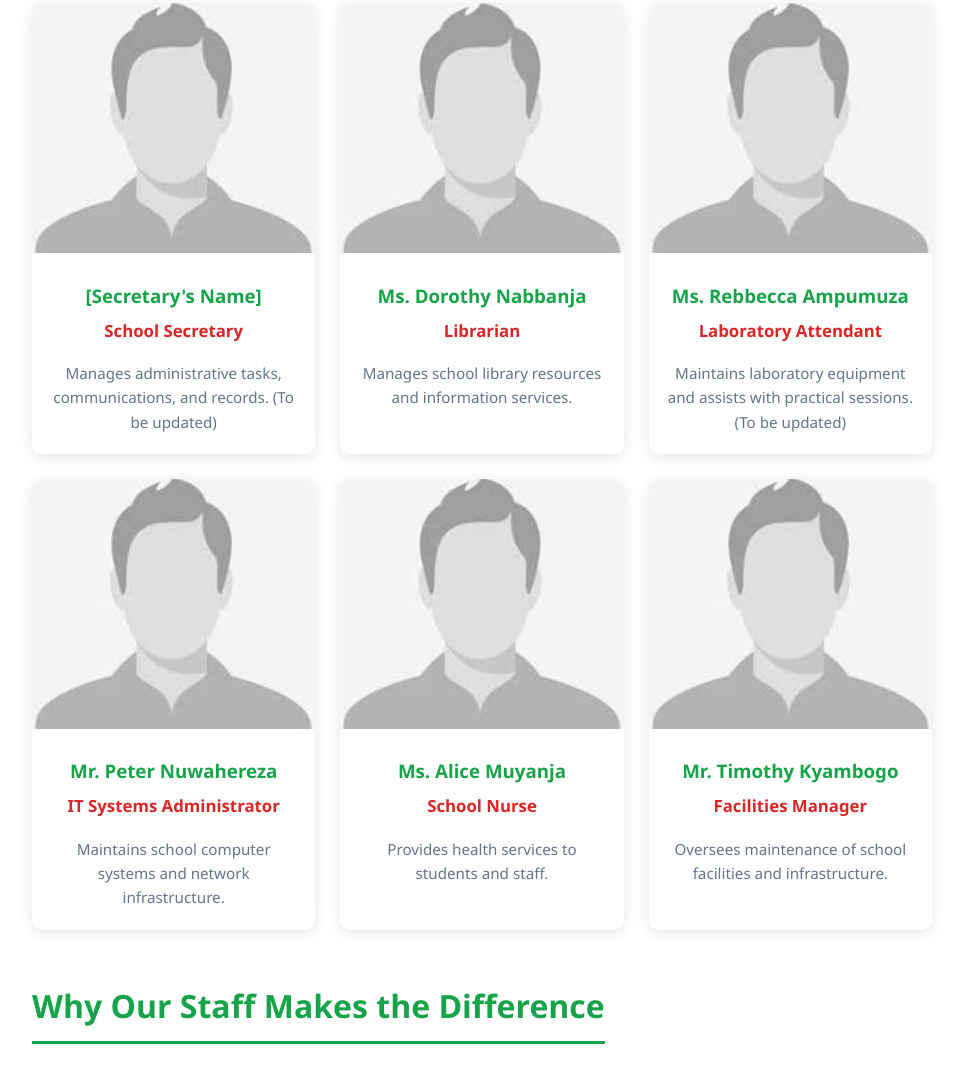
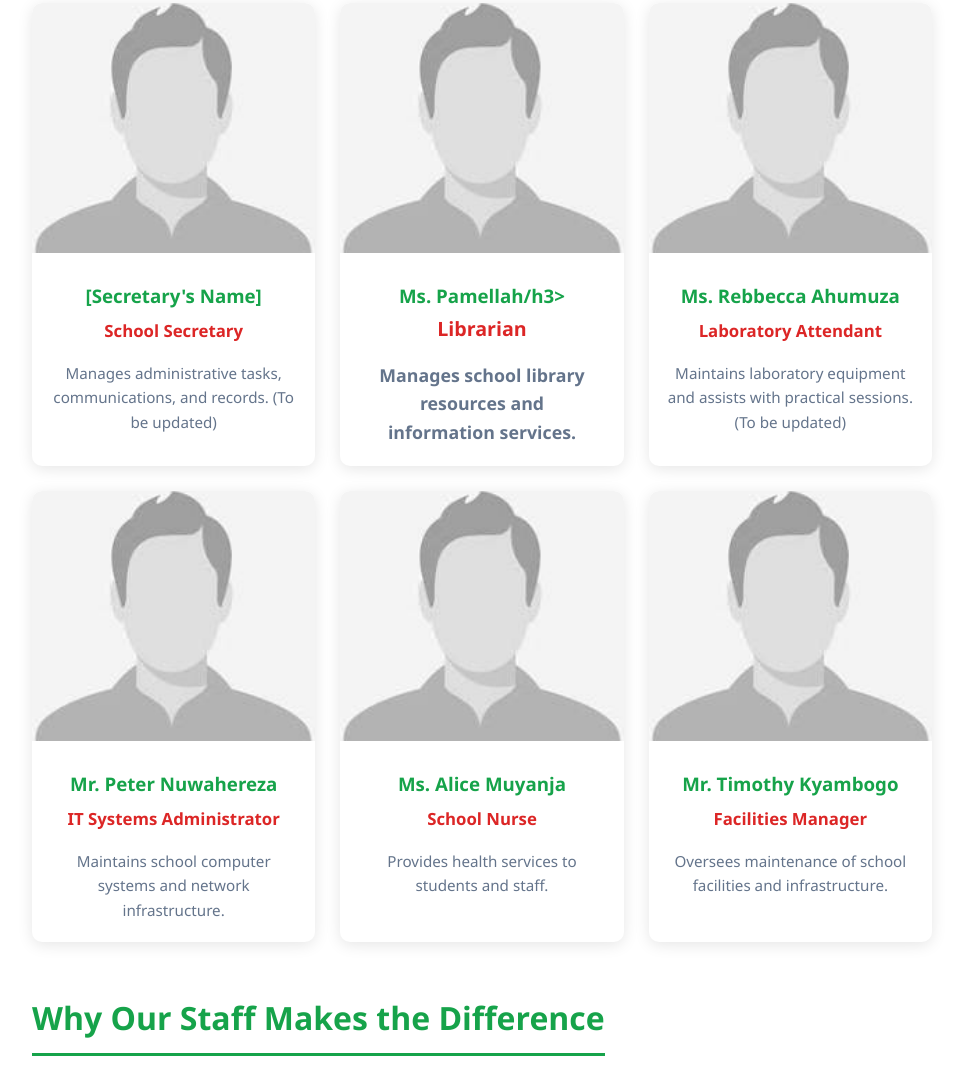
Before and after one commit to Nuwa-Peter/St.-Joseph-Website, a website: page staff.html in a window 1280 px wide. Shown: the part 7419-8500 px from the top of the page, without its empty margins (158-1121 px from the left). Drawn offline with Linux system fonts and the light colour scheme.

Commit message:
Update staff.html

```diff
--- a/staff.html
+++ b/staff.html
@@ -268,13 +268,13 @@
                     </div>
                     <div class="staff-card">
                         <img src="gallery/placeholder.jpeg" alt="Ms. Dorothy Nabbanja" class="staff-photo">
-                        <h3>Ms. Dorothy Nabbanja</h3>
+                        <h3>Ms. Pamellah/h3>
                         <p class="position">Librarian</p>
                         <p class="bio">Manages school library resources and information services.</p>
                     </div>
                     <div class="staff-card">
                         <img src="gallery/placeholder.jpeg" alt="Laboratory Attendant Photo" class="staff-photo">
-                        <h3>Ms. Rebbecca Ampumuza</h3>
+                        <h3>Ms. Rebbecca Ahumuza</h3>
                         <p class="position">Laboratory Attendant</p>
                         <p class="bio">Maintains laboratory equipment and assists with practical sessions. (To be updated)</p>
                     </div>
```
